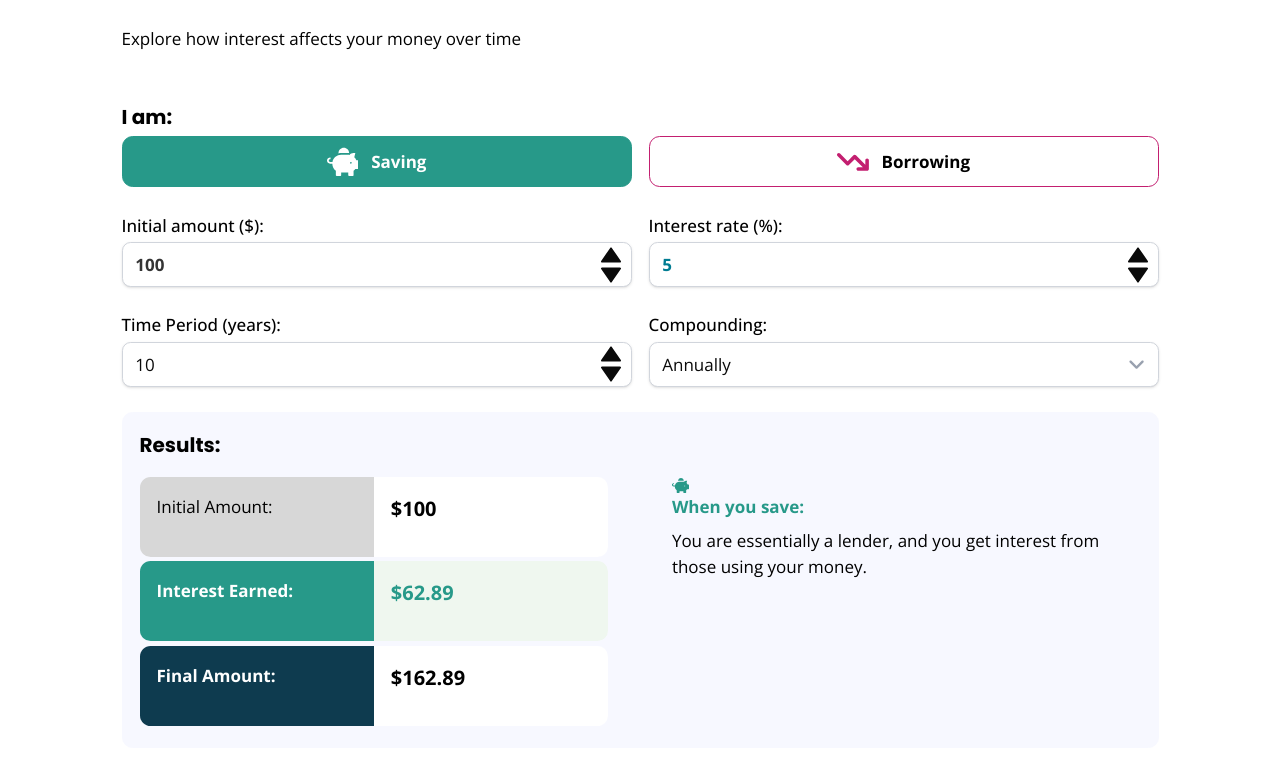
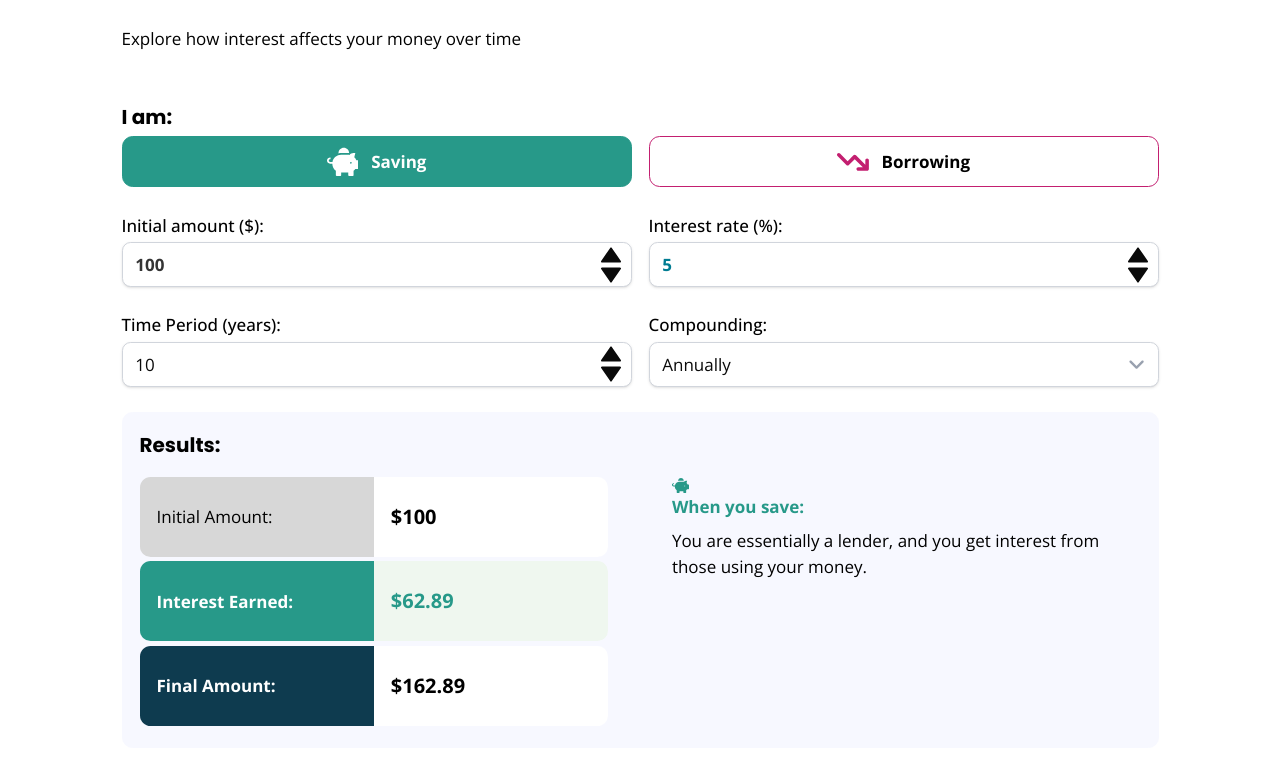
Before and after one commit to SU-SWS/ifdm_learning_apps, a Next.js app: page /interactives/investment-calculator in a window 1280 px wide. Shown: the top 764 px of the page. Built offline with nearby package versions, Linux system fonts and the light colour scheme.

Commit message:
Making results areas the same height and vertically aligned.

```diff
--- a/app/interactives/investment-calculator/page.tsx
+++ b/app/interactives/investment-calculator/page.tsx
@@ -276,26 +276,26 @@ const InterestRateVisual = () => {
           <div className="lg:grid lg:grid-cols-2 lg:gap-15">
             <div className="innerwrapper">
               <div className="flex flex-col mb-1">
-                <div className="flex align-center flex-row">
-                  <div className="w-[50%] p-4 text-black rounded-l-lg bg-grey-med-dark">
+                <div className="flex items-stretch flex-row">
+                  <div className="w-[50%] p-4 text-black rounded-l-lg bg-grey-med-dark flex items-center min-h-[80px]">
                     Initial Amount:
                   </div>
-                  <div className="w-[50%]  min-h-[80px] text-lg-title p-4 self-center rounded-r-lg bg-white font-bold text-black overflow-hidden text-ellipsis">
+                  <div className="w-[50%] min-h-[80px] text-lg-title p-4 rounded-r-lg bg-white font-bold text-black overflow-hidden text-ellipsis flex items-center">
                     ${amount.toLocaleString()}
                   </div>
                 </div>
               </div>
-              <div className="flex flex-col  mb-1">
-                <div className={`flex align-center flex-row`}>
+              <div className="flex flex-col mb-1">
+                <div className={`flex items-stretch flex-row`}>
                   <div
-                    className={`w-[50%] p-4 font-bold text-white rounded-l-lg  ${
+                    className={`w-[50%] p-4 font-bold text-white rounded-l-lg flex items-center min-h-[80px]  ${
                       mode === "saving" ? "bg-palo-verde" : "bg-berry"
                     }`}
                   >
                     {mode === "saving" ? "Interest Earned" : "Interest Paid"}:
                   </div>
                   <div
-                    className={`w-[50%] text-lg-title min-h-[80px] p-4 self-center rounded-r-lg font-bold overflow-hidden text-ellipsis ${
+                    className={`w-[50%] text-lg-title min-h-[80px] p-4  rounded-r-lg font-bold overflow-hidden text-ellipsis flex items-center  ${
                       mode === "saving"
                         ? "bg-palo-verde-light text-palo-verde"
                         : "bg-berry-light text-berry"
@@ -309,11 +309,11 @@ const InterestRateVisual = () => {
                 </div>
               </div>
               <div className="flex flex-col mb-1">
-                <div className={`flex align-center flex-row`}>
-                  <div className="w-[50%] p-4 font-bold text-white bg-navy rounded-l-lg">
+                <div className={`flex items-stretch flex-row`}>
+                  <div className="w-[50%] p-4 font-bold text-white bg-navy rounded-l-lg flex items-center min-h-[80px]">
                     Final Amount:
                   </div>
-                  <div className="w-[50%] text-lg-title p-4 min-h-[80px] self-center rounded-r-lg font-bold text-black bg-white overflow-hidden text-ellipsis">
+                  <div className="w-[50%] text-lg-title p-4 min-h-[80px] rounded-r-lg font-bold text-black bg-white overflow-hidden text-ellipsis flex items-center">
                     ${totalAmount.toLocaleString(undefined, {
                       minimumFractionDigits: 2,
                       maximumFractionDigits: 2,
```
Also changed, not shown: 1 other file (tests, documents, lock files or other folders).
